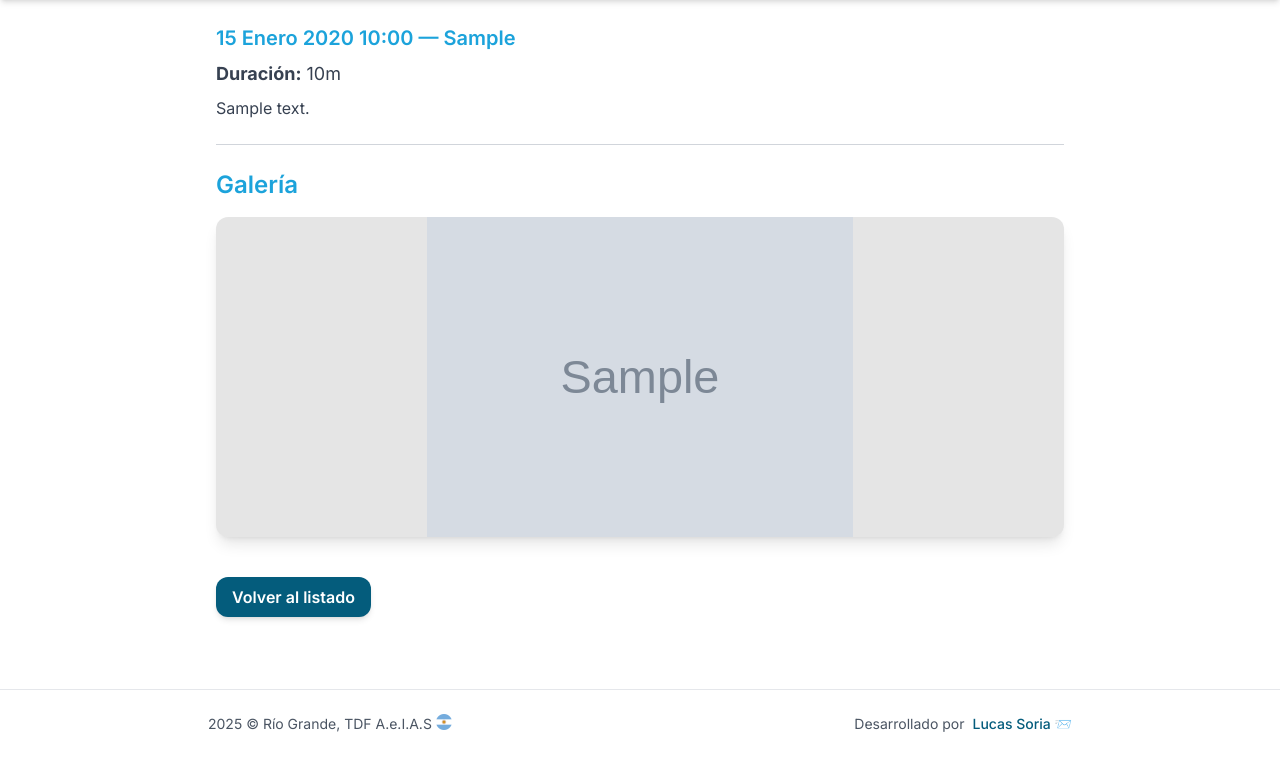
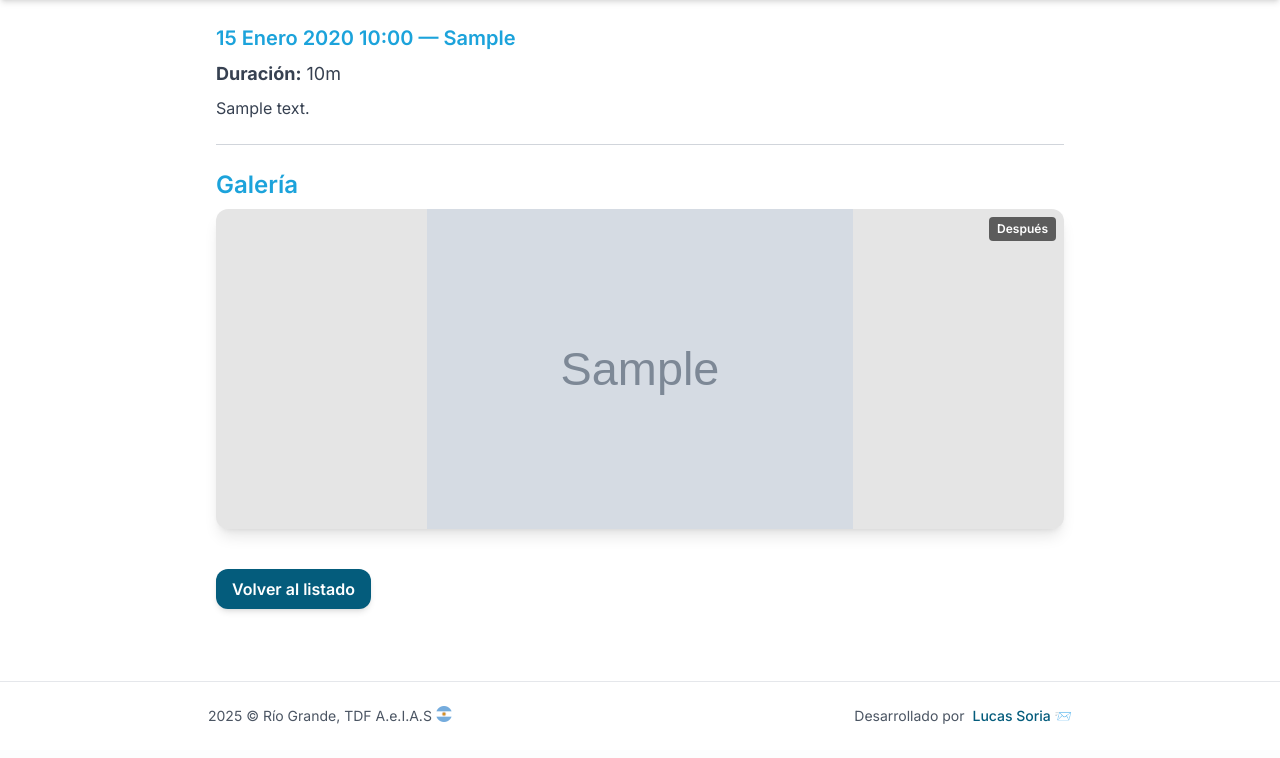
Before and after one commit to LUCAS-SO/django_jardineria, a Django app: template src/templates/job_detail.html in a window 1280 px wide. Shown: the part 80-838 px from the top of the page. After the commit the page ends 804 px from the top, so only its background shows below. Run offline with Django 5.2, Linux system fonts and the light colour scheme; the template is opened without the code that fills it: most values are stand-ins (such as "Sample title", 1, 10 or a date in 2020); grey boxes marked "Sample" are stand-in pictures; data that the repository does not hold is empty; some libraries are stand-ins or nearby versions.

Commit message:
Added context in JobDetailView and after/befor in slider

```diff
--- a/src/templates/job_detail.html
+++ b/src/templates/job_detail.html
@@ -19,7 +19,12 @@
 
 <hr class="my-6 border-gray-300 dark:border-gray-700">
 
-<h3 class="text-2xl font-semibold text-primary mb-4">Galería</h3>
+<!-- =========================== -->
+<!-- TITULO + ETIQUETA ANTES/DESPUÉS -->
+<!-- =========================== -->
+<h3 class="text-2xl font-semibold text-primary mb-2 flex items-center gap-3">
+    Galería
+</h3>
 
 <!-- SWIPER CSS -->
 <link rel="stylesheet" href="https://cdn.jsdelivr.net/npm/swiper@11/swiper-bundle.min.css"/>
@@ -29,7 +34,7 @@
     <div class="swiper-wrapper">
 
         {% for photo in job.photos.all %}
-        <div class="swiper-slide flex justify-center items-center bg-black/10">
+        <div class="swiper-slide flex justify-center items-center bg-black/10 relative">
 
             <img
                 src="{{ photo.photo.url }}"
@@ -37,6 +42,11 @@
                 class="w-full h-full object-contain rounded-xl"
                 loading="lazy"
             >
+
+            <!-- ETIQUETA ANTES/DESPUES -->
+            <span class="absolute top-2 right-2 px-2 py-1 text-xs font-semibold bg-black/60 text-white rounded">
+                {% if photo.before_after == "before" %}Antes{% else %}Después{% endif %}
+            </span>
 
         </div>
         {% endfor %}
```
Also changed, not shown: src/jobs/views.py (+9 -0 lines).
